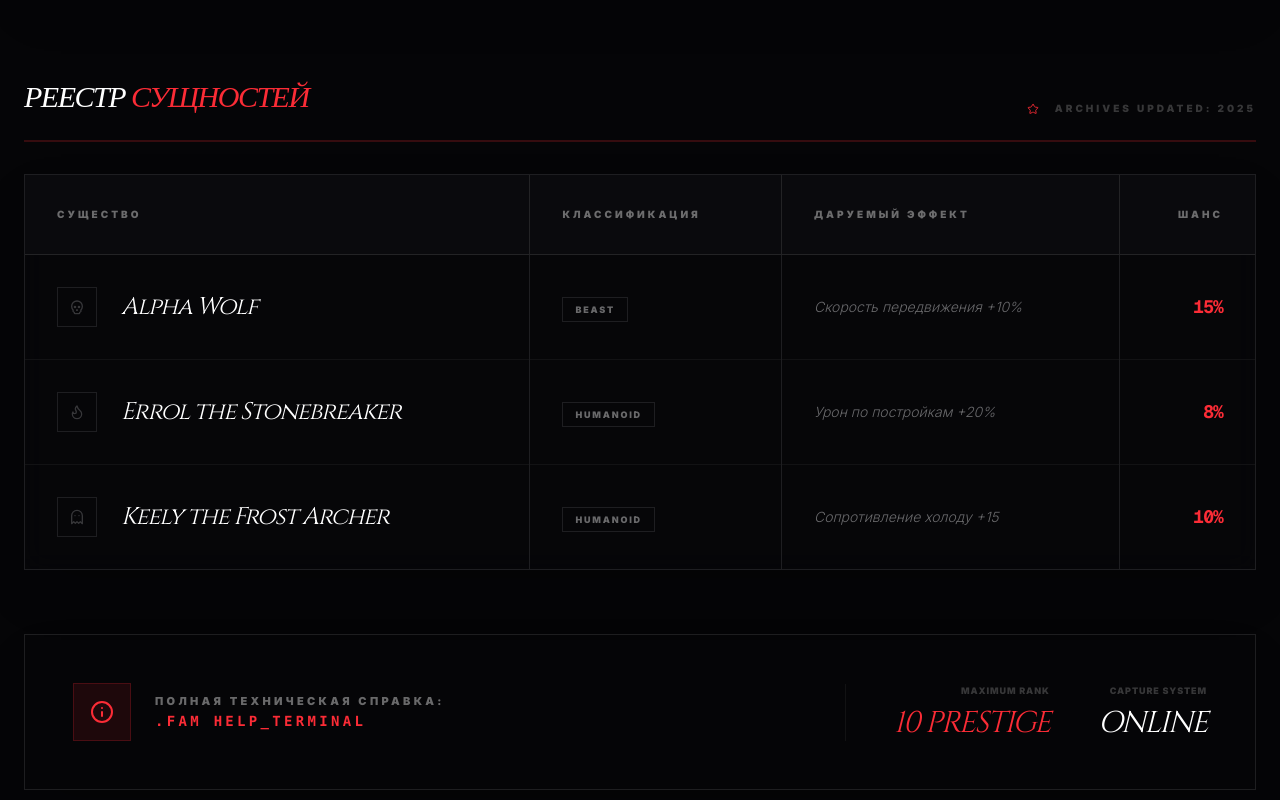
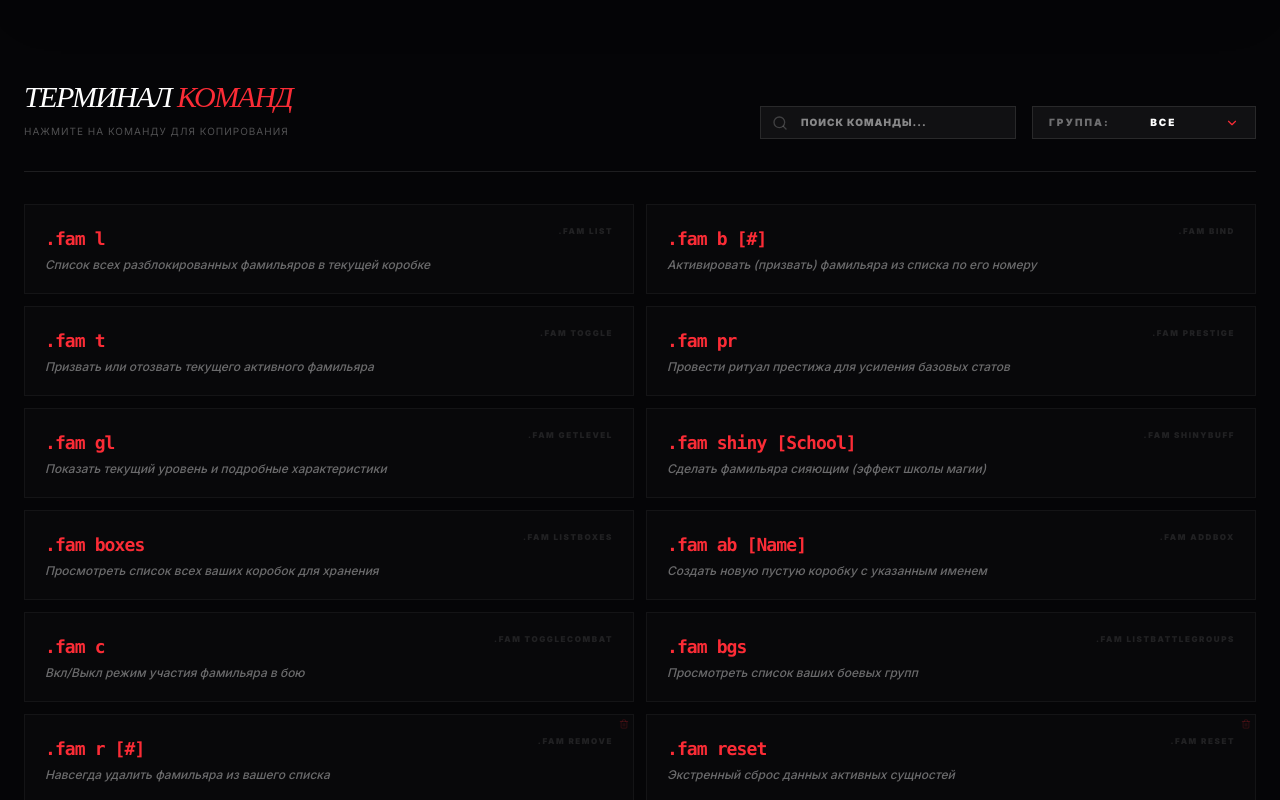
Before and after one commit to Evools/v-rising-mod, a Next.js app: page /familiars in a window 1280 px wide. Shown: the part 880-1680 px from the top of the page. Built offline with nearby package versions, Linux system fonts and the light colour scheme.

Commit message:
feat: добавить команды для управления фамильярами с возможностью поиска и фильтрации

```diff
--- a/app/familiars/page.tsx
+++ b/app/familiars/page.tsx
@@ -1,17 +1,24 @@
 "use client";
 
+import { cn } from "@/lib/utils";
 import {
+  CheckCircle2,
+  ChevronDown,
   Crosshair,
   Dna,
   Flame,
   Ghost,
   Info,
+  Search,
   ShieldAlert,
   Skull,
   Star,
+  Terminal,
+  Trash2,
+  Zap,
 } from "lucide-react";
 import Image from "next/image";
-import { useSyncExternalStore } from "react";
+import { useMemo, useState, useSyncExternalStore } from "react";
 
 const subscribe = () => () => {};
 const useIsClient = () =>
@@ -20,6 +27,84 @@ const useIsClient = () =>
     () => true,
     () => false
   );
+
+// --- ДАННЫЕ (Команды лучше импортировать из файла, здесь для примера) ---
+const familiarCommands = [
+  {
+    group: "Управление",
+    cmd: ".fam l",
+    desc: "Список всех разблокированных фамильяров в текущей коробке",
+    shortcut: ".fam list",
+  },
+  {
+    group: "Управление",
+    cmd: ".fam b [#]",
+    desc: "Активировать (призвать) фамильяра из списка по его номеру",
+    shortcut: ".fam bind",
+  },
+  {
+    group: "Управление",
+    cmd: ".fam t",
+    desc: "Призвать или отозвать текущего активного фамильяра",
+    shortcut: ".fam toggle",
+  },
+  {
+    group: "Развитие",
+    cmd: ".fam pr",
+    desc: "Провести ритуал престижа для усиления базовых статов",
+    shortcut: ".fam prestige",
+  },
+  {
+    group: "Развитие",
+    cmd: ".fam gl",
+    desc: "Показать текущий уровень и подробные характеристики",
+    shortcut: ".fam getlevel",
+  },
+  {
+    group: "Развитие",
+    cmd: ".fam shiny [School]",
+    desc: "Сделать фамильяра сияющим (эффект школы магии)",
+    shortcut: ".fam shinybuff",
+  },
+  {
+    group: "Коробки",
+    cmd: ".fam boxes",
+    desc: "Просмотреть список всех ваших коробок для хранения",
+    shortcut: ".fam listboxes",
+  },
+  {
+    group: "Коробки",
+    cmd: ".fam ab [Name]",
+    desc: "Создать новую пустую коробку с указанным именем",
+    shortcut: ".fam addbox",
+  },
+  {
+    group: "Бой",
+    cmd: ".fam c",
+    desc: "Вкл/Выкл режим участия фамильяра в бою",
+    shortcut: ".fam togglecombat",
+  },
+  {
+    group: "Бой",
+    cmd: ".fam bgs",
+    desc: "Просмотреть список ваших боевых групп",
+    shortcut: ".fam listbattlegroups",
+  },
+  {
+    group: "Опасные",
+    cmd: ".fam r [#]",
+    desc: "Навсегда удалить фамильяра из вашего списка",
+    shortcut: ".fam remove",
+    danger: true,
+  },
+  {
+    group: "Опасные",
+    cmd: ".fam reset",
+    desc: "Экстренный сброс данных активных сущностей",
+    shortcut: ".fam reset",
+    danger: true,
+  },
+];
 
 const bosses = [
   {
@@ -47,6 +132,31 @@ const bosses = [
 
 export default function FamiliarsPage() {
   const isClient = useIsClient();
+  const [searchQuery, setSearchQuery] = useState("");
+  const [activeGroup, setActiveGroup] = useState("Все");
+  const [copiedCmd, setCopiedCmd] = useState<string | null>(null);
+  const [isSelectOpen, setIsSelectOpen] = useState(false);
+
+  const groups = [
+    "Все",
+    ...Array.from(new Set(familiarCommands.map((c) => c.group))),
+  ];
+
+  const filteredCommands = useMemo(() => {
+    return familiarCommands.filter((c) => {
+      const matchesSearch =
+        c.cmd.toLowerCase().includes(searchQuery.toLowerCase()) ||
+        c.desc.toLowerCase().includes(searchQuery.toLowerCase());
+      const matchesGroup = activeGroup === "Все" || c.group === activeGroup;
+      return matchesSearch && matchesGroup;
+    });
+  }, [searchQuery, activeGroup]);
+
+  const handleCopy = (cmd: string) => {
+    navigator.clipboard.writeText(cmd);
+    setCopiedCmd(cmd);
+    setTimeout(() => setCopiedCmd(null), 2000);
+  };
 
   if (!isClient) return <div className="min-h-screen bg-[#050507]" />;
 
@@ -146,6 +256,128 @@ export default function FamiliarsPage() {
           </div>
         </div>
 
+        <section className="mb-32 space-y-8">
+          <div className="flex flex-col md:flex-row md:items-end justify-between gap-6 border-b border-white/10 pb-8">
+            <div>
+              <h2 className="font-serif text-3xl uppercase italic tracking-tighter">
+                Терминал <span className="text-red-500">Команд</span>
+              </h2>
+              <p className="text-white/30 text-[10px] uppercase tracking-widest mt-2">
+                Нажмите на команду для копирования
+              </p>
+            </div>
+
+            {/* Поиск и Фильтр */}
+            <div className="flex flex-col sm:flex-row gap-4">
+              {/* SEARCH INPUT */}
+              <div className="relative group">
+                <Search className="absolute left-3 top-1/2 -translate-y-1/2 w-4 h-4 text-white/20 group-focus-within:text-red-500 transition-colors" />
+                <input
+                  type="text"
+                  placeholder="ПОИСК КОМАНДЫ..."
+                  className="bg-white/5 border border-white/10 pl-10 pr-4 py-2 text-[10px] font-black tracking-widest uppercase focus:outline-none focus:border-red-500/50 w-full sm:w-64 transition-all"
+                  onChange={(e) => setSearchQuery(e.target.value)}
+                />
+              </div>
+
+              {/* CUSTOM SELECT */}
+              <div className="relative w-full sm:w-56">
+                <button
+                  onClick={() => setIsSelectOpen(!isSelectOpen)}
+                  className="w-full bg-white/5 border border-white/10 px-4 py-2 text-[10px] font-black tracking-[0.2em] uppercase flex items-center justify-between hover:bg-white/10 transition-all focus:border-red-500/50"
+                >
+                  <span className="text-white/40">Группа: </span>
+                  <span className="text-white">{activeGroup}</span>
+                  <div
+                    className={cn(
+                      "ml-2 transition-transform duration-300",
+                      isSelectOpen ? "rotate-180" : ""
+                    )}
+                  >
+                    <ChevronDown size={14} className="text-red-500" />
+                  </div>
+                </button>
+
+                {/* DROPDOWN MENU */}
+                {isSelectOpen && (
+                  <>
+                    <div
+                      className="fixed inset-0 z-40"
+                      onClick={() => setIsSelectOpen(false)}
+                    />
+
+                    <div className="absolute top-full left-0 w-full mt-1 bg-[#0a0a0c] border border-white/10 z-50 py-1 shadow-2xl backdrop-blur-xl animate-in fade-in slide-in-from-top-2 duration-200">
+                      {groups.map((g) => (
+                        <button
+                          key={g}
+                          className={cn(
+                            "w-full text-left px-4 py-2 text-[9px] font-black uppercase tracking-widest hover:bg-red-500 hover:text-white transition-all",
+                            activeGroup === g
+                              ? "text-red-500 bg-white/5"
+                              : "text-white/40"
+                          )}
+                          onClick={() => {
+                            setActiveGroup(g);
+                            setIsSelectOpen(false);
+                          }}
+                        >
+                          {g}
+                        </button>
+                      ))}
+                    </div>
+                  </>
+                )}
+              </div>
+            </div>
+          </div>
+
+          <div className="grid grid-cols-1 lg:grid-cols-2 gap-3">
+            {filteredCommands.map((c, i) => (
+              <div
+                key={i}
+                onClick={() => handleCopy(c.cmd)}
+                className={cn(
+                  "relative p-5 bg-[#08080a] border border-white/5 hover:border-red-500/30 cursor-pointer transition-all group overflow-hidden",
+                  c.danger && "hover:border-red-500"
+                )}
+              >
+                <div className="flex justify-between items-start relative z-10">
+                  <div className="space-y-1">
+                    <div className="flex items-center gap-3">
+                      <code
+                        className={cn(
+                          "text-lg font-black tracking-tighter",
+                          c.danger ? "text-red-500" : "text-red-500"
+                        )}
+                      >
+                        {c.cmd}
+                      </code>
+                      {copiedCmd === c.cmd && (
+                        <CheckCircle2 className="w-4 h-4 text-green-500 animate-in zoom-in" />
+                      )}
+                    </div>
+                    <p className="text-xs text-white/40 italic font-medium group-hover:text-white/70 transition-colors">
+                      {c.desc}
+                    </p>
+                  </div>
+                  <div className="text-[8px] font-black uppercase tracking-[0.2em] text-white/10 group-hover:text-red-500/40 transition-colors">
+                    {c.shortcut}
+                  </div>
+                </div>
+                {/* Декоративная вспышка при копировании */}
+                {copiedCmd === c.cmd && (
+                  <div className="absolute inset-0 bg-red-500/10 animate-pulse" />
+                )}
+                {c.danger && (
+                  <div className="absolute top-0 right-0 p-1">
+                    <Trash2 size={10} className="text-red-500/20" />
+                  </div>
+                )}
+              </div>
+            ))}
+          </div>
+        </section>
+
         {/* BOSSES TABLE */}
         <div className="space-y-8">
           <div className="flex items-end justify-between border-b-2 border-primary/20 pb-6">
@@ -215,39 +447,6 @@ export default function FamiliarsPage() {
             </div>
           </div>
         </div>
-
-        {/* FOOTER BLOCK (Terminal) */}
-        <div className="mt-16 p-px bg-white/10 shadow-2xl">
-          <div className="p-12 bg-[#050507] flex flex-col md:flex-row justify-between items-center gap-12">
-            <div className="flex items-center gap-6">
-              <div className="p-4 bg-primary/10 border border-primary/20">
-                <Info className="w-6 h-6 text-primary" />
-              </div>
-              <p className="text-[11px] uppercase tracking-[0.3em] text-white/40 font-black leading-relaxed">
-                Полная техническая справка: <br />
-                <code className="text-primary text-sm">.fam help_terminal</code>
-              </p>
-            </div>
-            <div className="flex gap-12 border-l border-white/5 pl-12">
-              <div className="text-right">
-                <p className="text-[9px] uppercase font-black text-white/20 tracking-widest mb-2">
-                  Maximum Rank
-                </p>
-                <p className="font-serif text-3xl text-primary uppercase italic tracking-tighter">
-                  10 Prestige
-                </p>
-              </div>
-              <div className="text-right">
-                <p className="text-[9px] uppercase font-black text-white/20 tracking-widest mb-2">
-                  Capture System
-                </p>
-                <p className="font-serif text-3xl text-white uppercase italic tracking-tighter">
-                  Online
-                </p>
-              </div>
-            </div>
-          </div>
-        </div>
       </div>
 
       <style jsx global>{`
```
